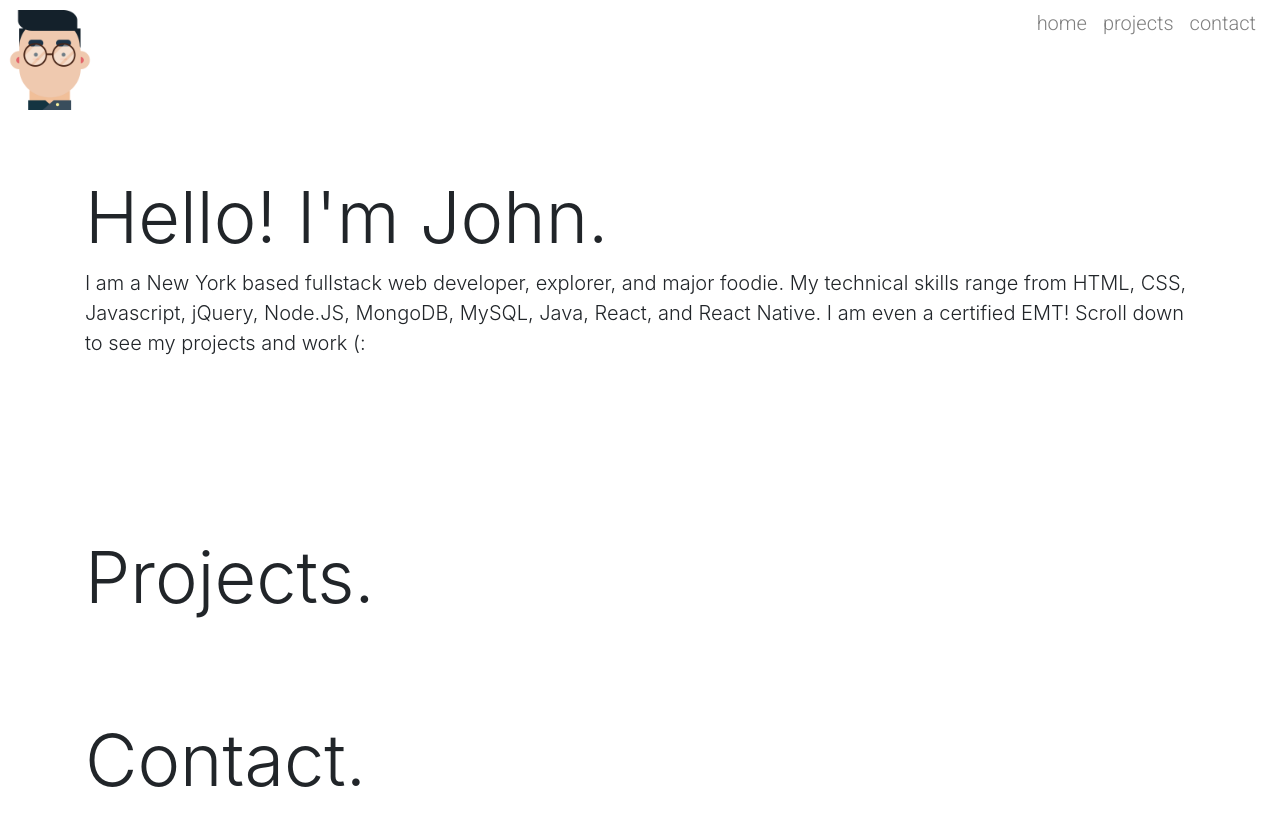
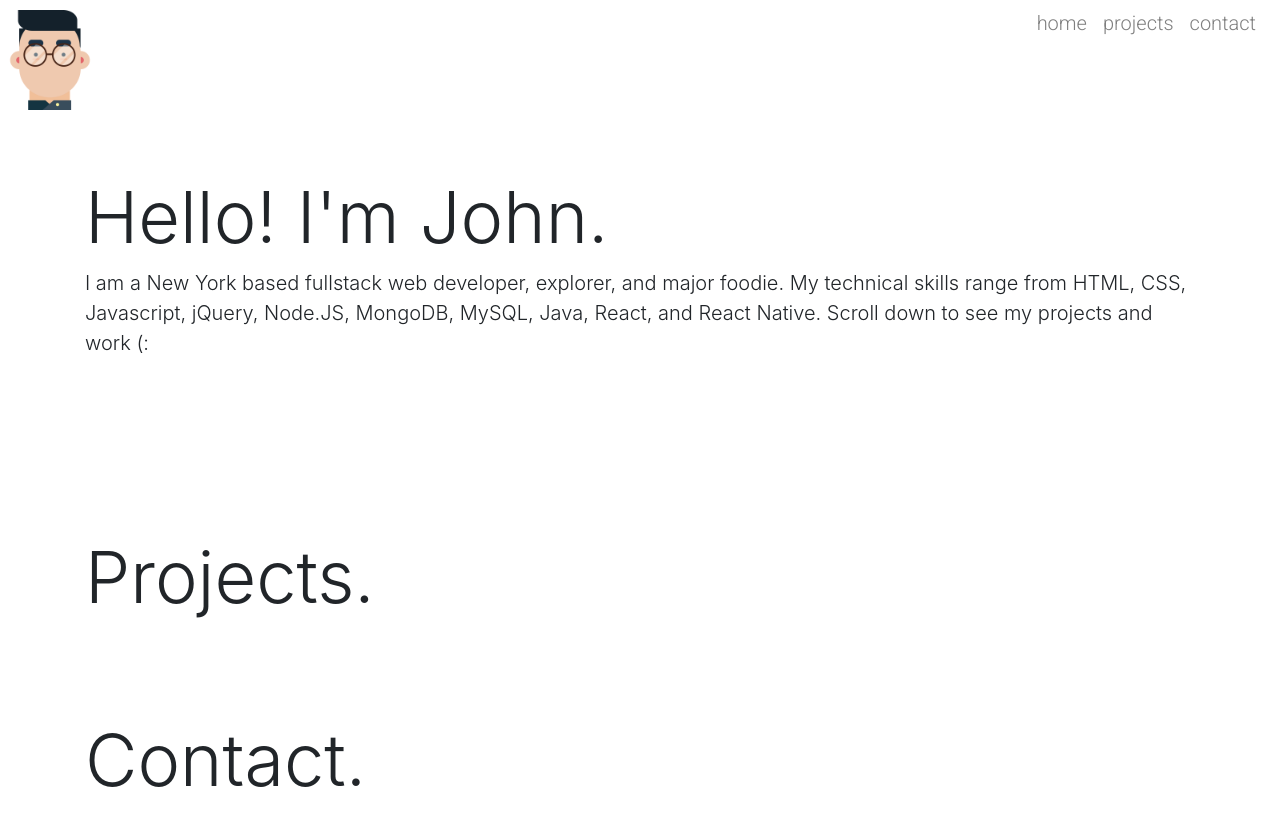
Before and after one commit to j0007/j0007.github.io, a plain HTML site: page index.html in a window 1280 px wide. Drawn offline with nearby package versions, Linux system fonts and the light colour scheme.

Commit message:
more updates

```diff
--- a/index.html
+++ b/index.html
@@ -37,7 +37,7 @@
                 <p class="lead">
                     I am a New York based fullstack web developer, explorer, and major foodie.
                     My technical skills range from HTML, CSS, Javascript, jQuery, Node.JS, MongoDB, MySQL, Java, React, and React Native.
-                    I am even a certified EMT! Scroll down to see my projects and work (:
+                    Scroll down to see my projects and work (:
 
                 </p>
             </div>
```
